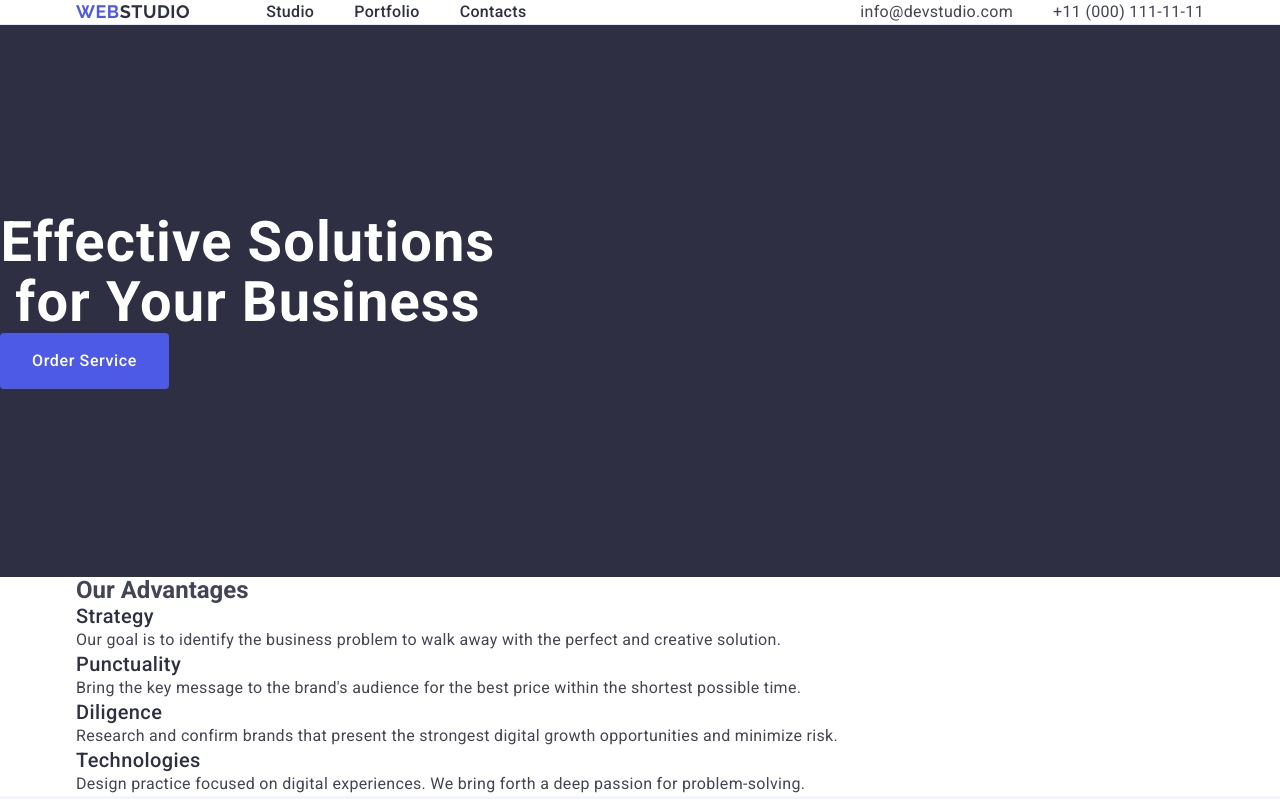
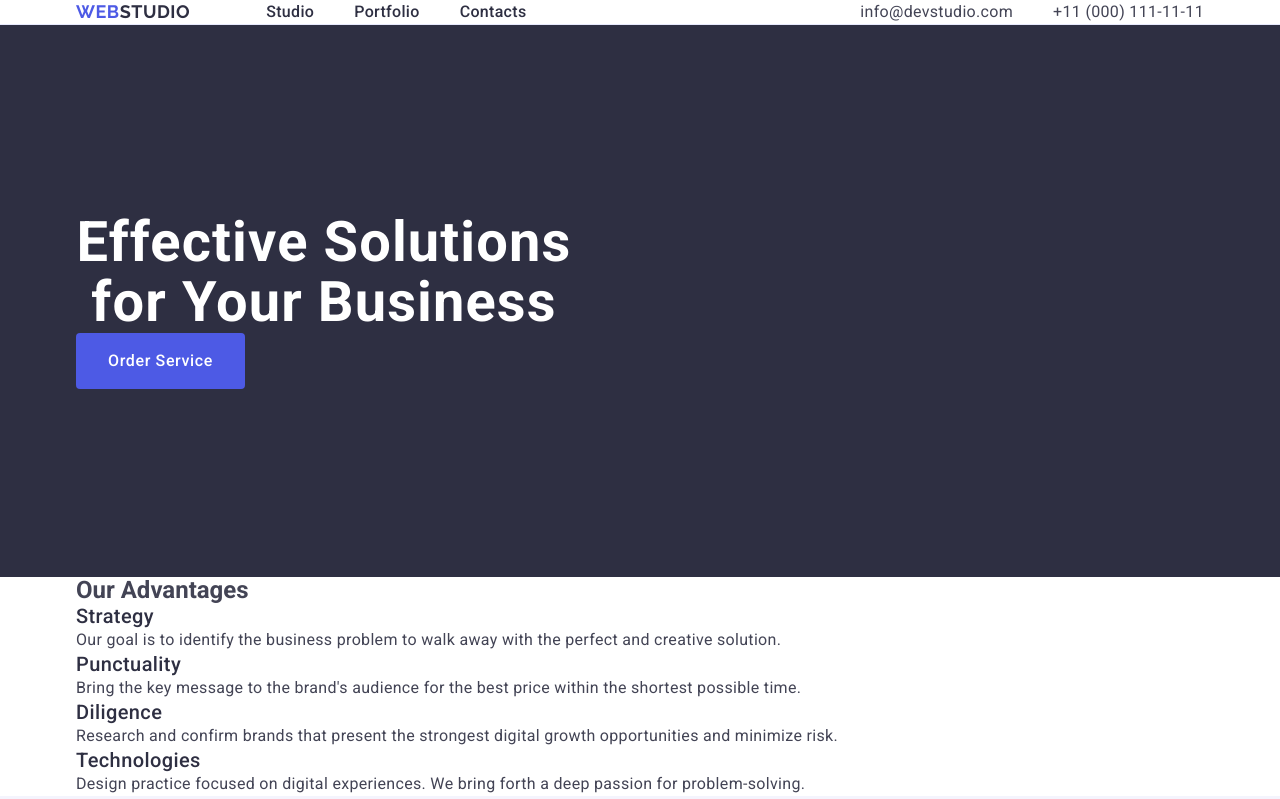
Before and after one commit to Raffaello-creator/goit-markup-hw-03, a plain HTML site: page index.html in a window 1280 px wide. Shown: the top 799 px of the page. Drawn offline with nearby package versions, Linux system fonts and the light colour scheme.

Commit message:
adding changes

```diff
--- a/index.html
+++ b/index.html
@@ -52,7 +52,7 @@
     </header>
 
     <section class="stl_sect_one">
-      <div class="conteinet">
+      <div class="container">
         <h1 class="stl_h_larg">Effective Solutions for Your Business</h1>
         <button type="button" class="stl_button">Order Service</button>
       </div>
```
